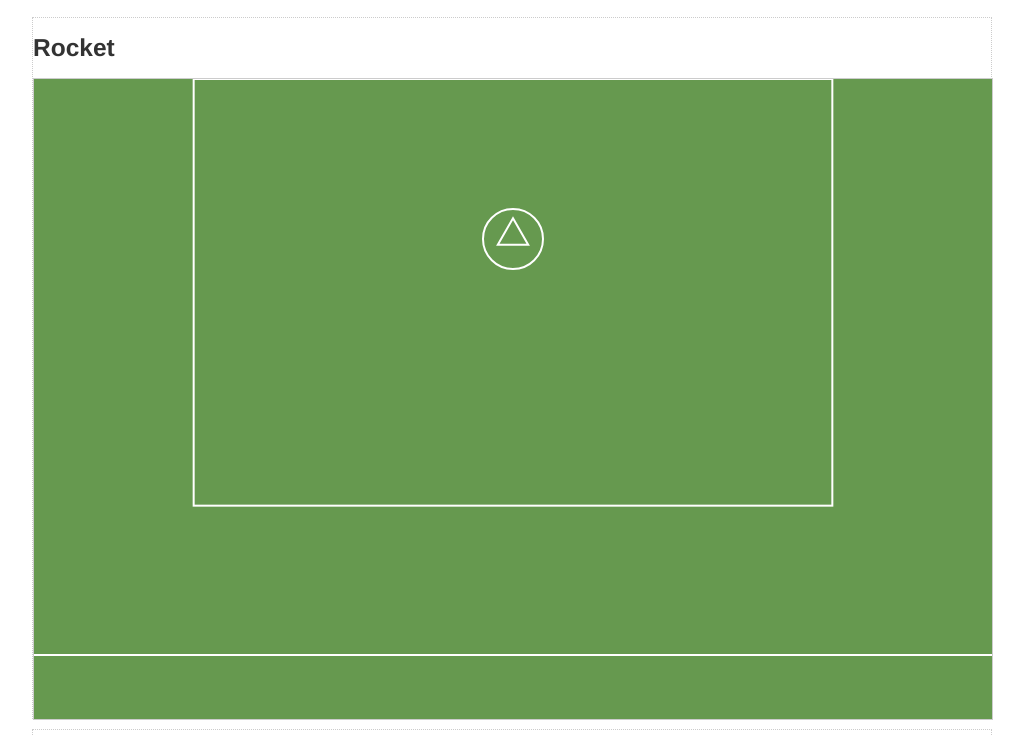
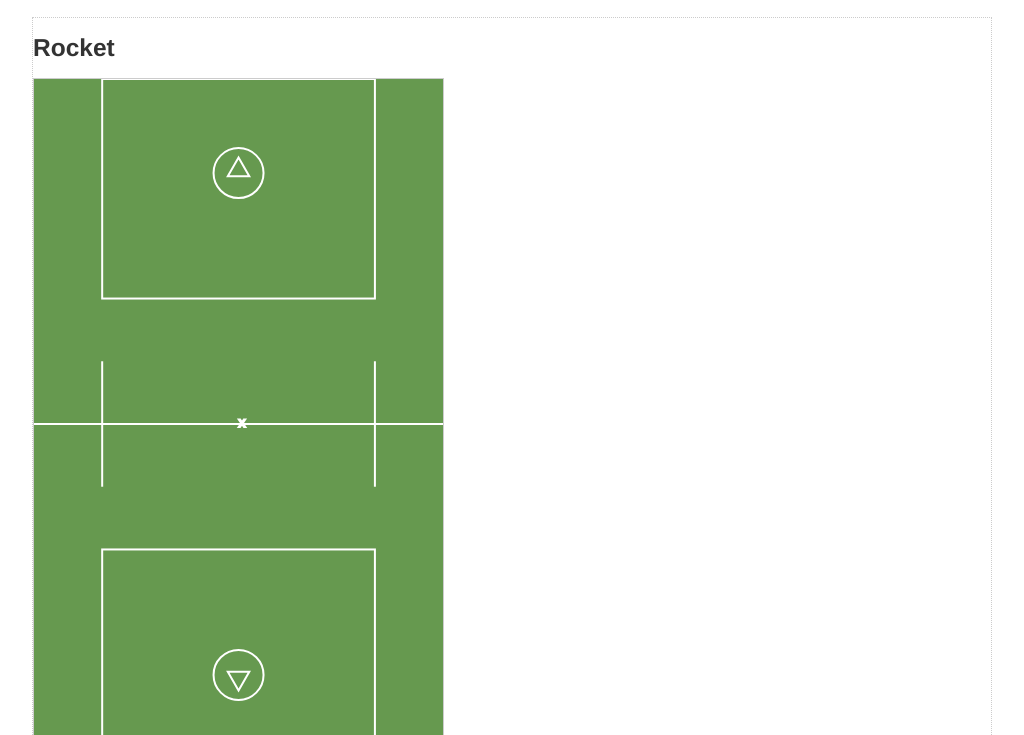
Before and after one commit to lukeberglund/yolo-dangerzone, a plain HTML site: page index.html in a window 1280 px wide. Shown: the part 65-800 px from the top of the page, without its empty margins (128-1152 px from the left). Drawn offline with nearby package versions, Linux system fonts and the light colour scheme.

Commit message:
drew the other half of the field

```diff
--- a/index.html
+++ b/index.html
@@ -37,10 +37,6 @@
       border:1px solid #ccc;
     }
 
-
-
-
-
     .field {
       background-color: #66994F;
     }
@@ -77,59 +73,26 @@
   <script src="http://code.jquery.com/jquery-latest.js"></script>
   <script src="assets/js/bootstrap.min.js"></script>
   <script>
-    // var h = 400,
-    //     w = 600,
-    //     middle = w/2,
-    //     gle = h/5,
-    //     midfield = h - h/10,
-    //     crease_radius = 30;
-    //
-    // var field = d3.select("div#container").append("svg")
-    //     .attr("height", h)
-    //     .attr("width", w)
-    //     .attr("class"," field half-field");
-    //
-    // var field_markers = field.append("g");
-    //
-    // var crease = field_markers.append("circle")
-    //     .attr("cx", middle)
-    //     .attr("cy", gle)
-    //     .attr("r", crease_radius)
-    //     .attr("class","crease");
-    //
-    // var goal = field_markers.append("path")
-    //     .attr("transform", "translate(" + middle + "," + (gle - crease_radius/4) + ")") //offsets the goal towards the back of the crease
-    //     .attr("d", d3.svg.symbol().type("triangle-up").size(400))
-    //     .attr("class","goal");
-
-    // var box = paint.append("path")
-    //       .attr("transform", "translate(" + middle + "," + gle + ")")
-    //       .attr("d",d3.svg.symbol().type("rectangle").size(2000))
-
-
-
-
-
-
-
-
+    // FYI - THIS IS A PROTOTYPE THAT NEEDS MAJOR REFACTORING
 
     // declare variables
-    var div_h = 700;
-    var div_w = 960;
+    var div_h = 750;
+    var div_w = div_h * 60/110; // make the width proportional to the height
     var div_m = {t: 60, r: 0, b: 0, l:0};
 
-    var svg_w = div_w - div_m.l - div_m.r - 2;
+    var svg_w = div_w - div_m.l - div_m.r;
     var svg_h = div_h - div_m.t - div_m.b;
 
-    var field_gle = svg_h/4;
-    var field_center = svg_w/2;
-    var crease_radius = 30;
-    var left_hash = svg_w/6;
-    var right_hash = svg_w - left_hash;
-    var fifty_yd = svg_h * 9/10
+    var crease_radius = 25;
 
+    // configure scales that will convert yard-line measurements to the proper svg coords
+    var yYardScale = d3.scale.linear()
+        .domain([-5,105]) // the lacrosse field is 110 yards long centered on the 50 yard line
+        .range([0,svg_h]); //the svh represents the whole field
 
+    var xYardScale = d3.scale.linear()
+        .domain([0,60]) // the lacrosse field is 60 yards wide
+        .range([0,svg_w]); //the svh represents the whole field
 
     var plays = [
       {name:"Rocket", type:"Offensive"},
@@ -150,14 +113,16 @@
       ]}
     ];
 
+    // create site navigation based on plays
+    // #TODO
+
     // create a div for each play
     var div = d3.select("#container").selectAll("div")
         .data(plays)
       .enter().append("div")
         .attr("class","play")
         .attr("id", function(d) { return d.name })
-        .attr("style","height:" + div_h + "px;")
-      ;
+        .attr("style","height:" + div_h + "px;");
 
     // create a title for earch play
     div.append("h3")
@@ -178,38 +143,74 @@
     var field_markers = field.append("g")
         .attr("class", "field_markers");
 
-    var crease = field_markers.append("circle")
-        .attr("r", crease_radius)
-        .attr("cx", field_center )
-        .attr("cy", field_gle)
+    var crease1 = field_markers.append("circle")
+        .attr("cx", xYardScale(30) )  // the crease sits in the center of the field,
+        .attr("cy", yYardScale(10))   // on the GLE
+        .attr("r", crease_radius)     // with a radius of 9 yards
         .attr("class","crease marker");
 
-    var goal = field_markers.append("path")
-        .attr("transform", "translate(" + field_center + "," + (field_gle - crease_radius/4) + ")") //offsets the goal towards the back of the crease
-        .attr("d", d3.svg.symbol().type("triangle-up").size(400))
+    var crease2 = field_markers.append("circle")
+        .attr("cx", xYardScale(30) )  // the crease sits in the center of the field,
+        .attr("cy", yYardScale(90))  // on the GLE
+        .attr("r", crease_radius)     // with a radius of 9 yards
+        .attr("class","crease marker");
+
+    var goal1 = field_markers.append("path")
+        .attr("transform", "translate(" + xYardScale(30) + "," + (yYardScale(10) - crease_radius/4) + ")") //offsets the goal towards the back of the crease
+        .attr("d", d3.svg.symbol().type("triangle-up").size(crease_radius * 8))
         .attr("class","goal marker");
 
-    var box = field_markers.append("rect")
-        .attr("x", left_hash )
-        .attr("y", 0)
-        .attr("height", svg_h * 2/3)
-        .attr("width", right_hash - left_hash)
+    var goal2 = field_markers.append("path")
+        .attr("transform", "translate(" + xYardScale(30) + "," + (yYardScale(90) + crease_radius /4 ) + ")") //offsets the goal towards the back of the crease
+        .attr("d", d3.svg.symbol().type("triangle-down").size(crease_radius * 8))
+        .attr("class","goal marker");
+
+    var box1 = field_markers.append("rect")
+        .attr("x", xYardScale(10) )     // the box has a horizontal margin of 10 yards ...
+        .attr("width", xYardScale(40))  // on either side,
+        .attr("y", yYardScale(-5))      // and extends from the endline ...
+        .attr("height", yYardScale(30)) // to the 30 yard line
+        .attr("class","box marker");
+
+    var box2 = field_markers.append("rect")
+        .attr("x", xYardScale(10) )     // the box has a horizontal margin of 10 yards ...
+        .attr("width", xYardScale(40))  // on either side,
+        .attr("y", yYardScale(70))      // and extends from the endline ...
+        .attr("height", yYardScale(30)) // to the 30 yard line
         .attr("class","box marker");
 
     var midline = field_markers.append("line")
-        .attr("x1", 0)
-        .attr("y1", fifty_yd)
-        .attr("x2", svg_w)
-        .attr("y2", fifty_yd)
-        .attr("stroke-width", 2)
-        .attr("stroke", "black")
+        .attr("x1", xYardScale(0))
+        .attr("x2", xYardScale(60))
+        .attr("y1", yYardScale(50))
+        .attr("y2", yYardScale(50))
         .attr("class", "midline marker");
 
+    var left_wing = field_markers.append("line")
+        .attr("x1", xYardScale(10))
+        .attr("x2", xYardScale(10))
+        .attr("y1", yYardScale(40))
+        .attr("y2", yYardScale(60))
+        .attr("class", "wing marker");
+
+    var right_wing = field_markers.append("line")
+        .attr("x1", xYardScale(50))
+        .attr("x2", xYardScale(50))
+        .attr("y1", yYardScale(40))
+        .attr("y2", yYardScale(60))
+        .attr("class", "wing marker");
+
+    var eks = field_markers.append("text")
+        .text("x")
+        .attr("x", xYardScale(30) )
+        .attr("y", yYardScale(50.5) )
+        .attr("class","eks marker");
+
     // draw the offensive players
+    // #TODO
 
     // move the offensive players along defined paths
-
-
+    // #TODO
 
 
    // // DRAGGING
```
Also changed, not shown: 1 other file.
